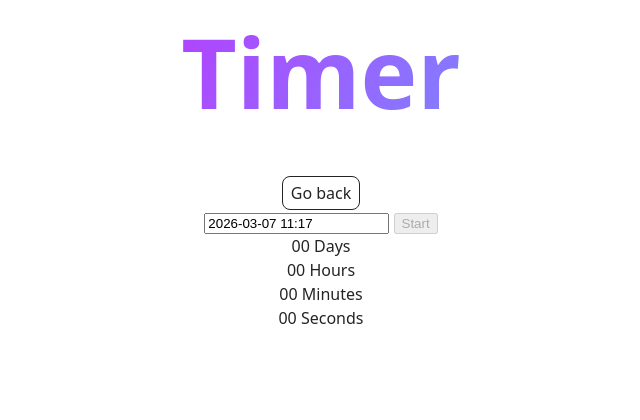
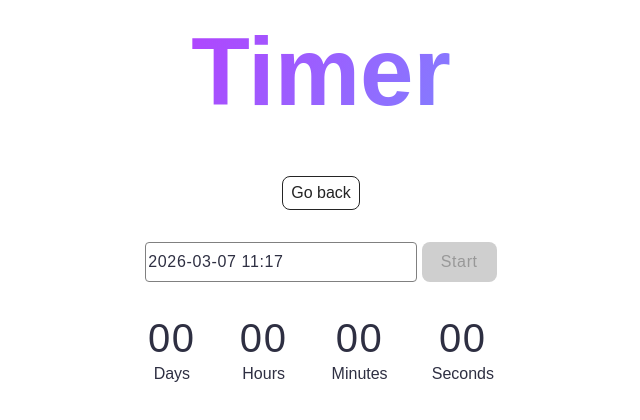
Before and after one commit to Igor-Brovchuk/goit-js-hw-10, a website built with Vite: page src/1-timer.html in a window 1280 px wide. Shown: the whole page, without its empty margins (319-959 px from the left). Built offline with nearby package versions, Linux system fonts and the light colour scheme.

Commit message:
add task 2 without styles

```diff
--- /dev/null
+++ b/src/css/1-timer.css
@@ -0,0 +1,107 @@
+*,
+*::before,
+*::after {
+  box-sizing: border-box;
+}
+
+body {
+  font-family: 'Montserrat', sans-serif;
+}
+
+#datetime-picker {
+  margin: 32px 0 32px 0;
+  border: 1px solid #808080;
+  border-radius: 4px;
+  width: 272px;
+  height: 40px;
+  font-weight: 400;
+  font-size: 16px;
+  line-height: 1.5;
+  letter-spacing: 0.04em;
+  color: #2e2f42;
+}
+#datetime-picker:hover {
+  border: 1px solid #000;
+}
+#datetime-picker:focus,
+#datetime-picker.flatpickr-input.active {
+  border: 1px solid #4e75ff;
+  outline: none;
+}
+#datetime-picker:disabled {
+  color: #808080;
+  background: #fafafa;
+}
+
+button[data-start] {
+  border-radius: 8px;
+  padding-block: 8px;
+  padding-inline: 16px;
+  width: 75px;
+  height: 40px;
+  background: #4e75ff;
+  font-weight: 500;
+  font-size: 16px;
+  line-height: 1.5;
+  letter-spacing: 0.04em;
+  color: #fff;
+  border: none;
+}
+button[data-start]:hover {
+  background: #6c8cff;
+}
+button[data-start]:disabled {
+  background: #cfcfcf;
+  color: #989898;
+}
+
+.flatpickr-calendar {
+  background: #f5f5f5;
+}
+
+.flatpickr-day.today {
+  border: 1px solid #4e75ff;
+}
+
+.flatpickr-day {
+  background: #f5f5f5;
+  color: #666;
+}
+.flatpickr-day:hover {
+  background: #c1c1c1;
+}
+
+.flatpickr-day.selected {
+  background: #4e75ff;
+}
+
+.timer {
+  display: flex;
+  justify-content: space-between;
+  gap: 24px;
+  width: 346px;
+  height: 72px;
+  margin: 0 auto;
+}
+
+.field {
+  display: flex;
+  flex-direction: column;
+  justify-content: center;
+  align-items: center;
+}
+
+.value {
+  font-weight: 400;
+  font-size: 40px;
+  line-height: 1.2;
+  letter-spacing: 0.04em;
+  color: #2e2f42;
+}
+
+.label {
+  font-weight: 400;
+  font-size: 16px;
+  line-height: 1.5;
+  color: #2e2f42;
+}
--- a/src/css/styles.css
+++ b/src/css/styles.css
@@ -16,3 +16,5 @@
 @import url('./badges.css');
 @import url('./back-link.css');
 @import url('./footer.css');
+@import url('./1-timer.css');
+@import url('./2-snackbar.css');
--- a/src/js/1-timer.js
+++ b/src/js/1-timer.js
@@ -27,6 +27,7 @@ const options = {
     if (selectedDate <= nowDate) {
       iziToast.error({
         title: 'Error',
+        titleColor: 'white',
         message: 'Please choose a date in the future',
         position: 'topRight',
         backgroundColor: 'red',
```
Also changed, not shown: src/2-snackbar.html (+21 -0 lines), src/js/2-snackbar.js (+32 -0 lines), src/css/2-snackbar.css (added).
